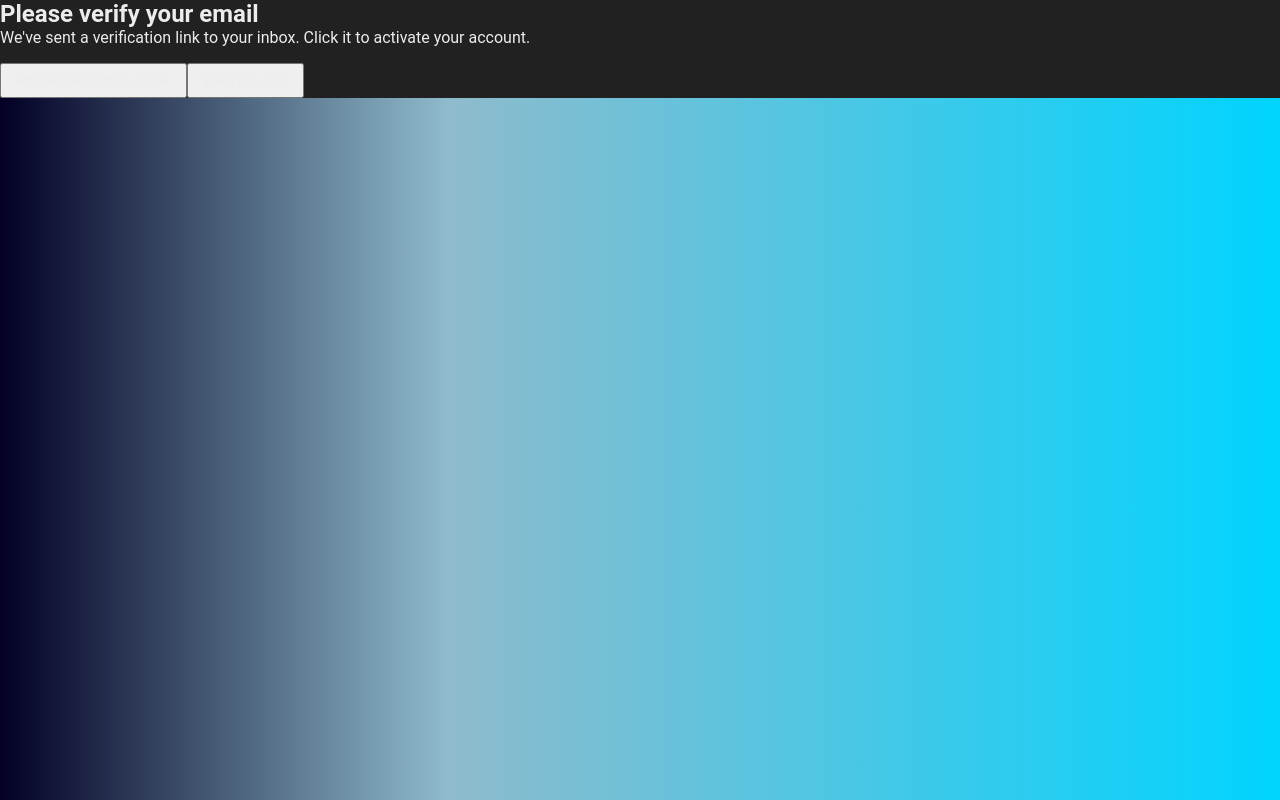
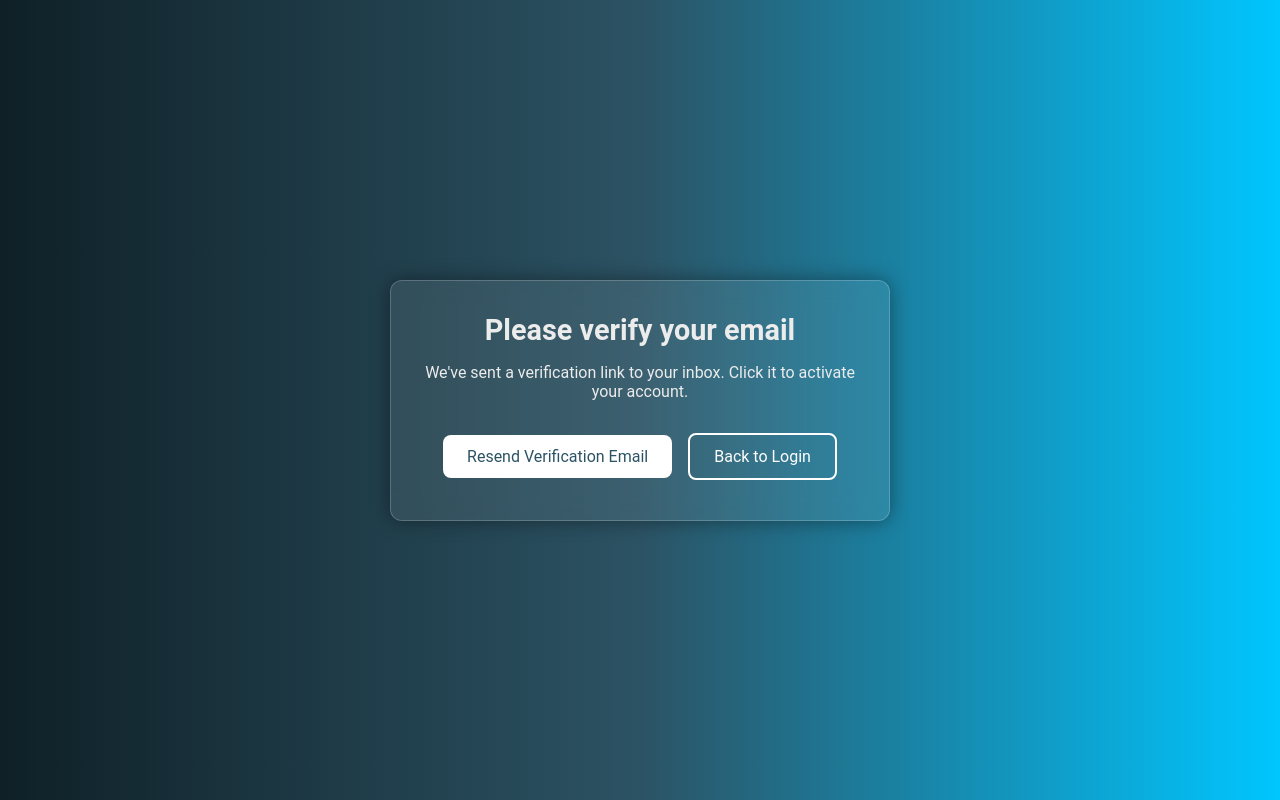
Before and after one commit to iconbrijesh/GPTalk, a React (Vite) app in the folder Frontend/: page /verify-email-pending in a window 1280 px wide. Built offline with nearby package versions, Linux system fonts and the light colour scheme; no server answers.

Commit message:
building auth flow

```diff
--- a/Frontend/src/App.jsx
+++ b/Frontend/src/App.jsx
@@ -1,20 +1,25 @@
 import { useState, useEffect } from 'react';
 import { Routes, Route, useNavigate } from 'react-router-dom';
 import { v4 as uuidv4 } from 'uuid';
+import { ToastContainer } from 'react-toastify';
+import 'react-toastify/dist/ReactToastify.css';
+
 import { MyContext } from './MyContext.jsx';
 import { Login, Signup, Home } from './pages';
 import Sidebar from './Sidebar.jsx';
 import ChatWindow from './ChatWindow.jsx';
 import Chat from './Chat.jsx';
 import VerifyEmail from './pages/VerifyEmail';
-import VerifyEmailPending from './pages/VerifyEmailPending'; // ✅ Added
+import VerifyEmailPending from './pages/VerifyEmailPending';
+import EmailVerified from './pages/EmailVerified';
+
 
 import './App.css';
 
 function App() {
   const navigate = useNavigate();
 
-  const [authToken, setAuthToken] = useState(localStorage.getItem('accessToken') || null); // ✅ Fixed key
+  const [authToken, setAuthToken] = useState(localStorage.getItem('accessToken') || null);
   const [prompt, setPrompt] = useState('');
   const [reply, setReply] = useState(null);
   const [currThreadId, setCurrThreadId] = useState(uuidv4());
@@ -27,10 +32,15 @@ function App() {
   });
 
   useEffect(() => {
+  let isMounted = true;
   const token = localStorage.getItem("accessToken");
   if (!token) return;
 
-    fetch(`${import.meta.env.VITE_API_URL}/api/auth/current-user`, {
+  // ✅ Don't run auth check on /email-verified route
+  const currentPath = window.location.pathname;
+  if (currentPath === "/email-verified") return;
+
+  fetch(`${import.meta.env.VITE_API_URL}/current-user`, {
     method: "POST",
     headers: {
       "Content-Type": "application/json",
@@ -40,19 +50,24 @@ function App() {
   })
     .then((res) => res.json())
     .then((data) => {
+      if (!isMounted) return;
       if (data?.user?.isEmailVerified) {
         console.log("Authenticated user:", data);
       } else {
         console.warn("User not verified yet");
-          navigate("/verify-email-pending"); // ✅ Redirect unverified users
+        navigate("/verify-email-pending");
       }
     })
     .catch((err) => {
       console.error("Auth check failed:", err);
-        localStorage.removeItem("accessToken"); // ✅ Clear expired token
-        navigate("/login"); // ✅ Redirect to login
+      localStorage.removeItem("accessToken");
+      navigate("/login");
     });
-  }, []);
+
+  return () => {
+    isMounted = false;
+  };
+}, [navigate]);
 
   const providerValues = {
     authToken,
@@ -76,18 +91,21 @@ function App() {
   return (
     <div className="app">
       <MyContext.Provider value={providerValues}>
+        <ToastContainer position="top-center" autoClose={3000} />
         <Routes>
           <Route path="/" element={<Home />} />
           <Route path="/login" element={<Login />} />
           <Route path="/signup" element={<Signup />} />
-          <Route path="/verify-email" element={<VerifyEmail />} />
-          <Route path="/verify-email-pending" element={<VerifyEmailPending />} /> {/* ✅ Added */}
+          <Route path="/verify-email/:token" element={<VerifyEmail />} /> {/* ✅ Use :token param */}
+          <Route path="/verify-email-pending" element={<VerifyEmailPending />} />
+          <Route path="/email-verified" element={<EmailVerified />} />
           <Route path="/chat" element={
             <div className="chat-layout">
               <Sidebar />
               <ChatWindow />
             </div>
           } />
+          <Route path="*" element={<h2>404 - Page Not Found</h2>} /> {/* ✅ Optional fallback */}
         </Routes>
       </MyContext.Provider>
     </div>
--- /dev/null
+++ b/Frontend/src/pages/EmailVerified.jsx
@@ -0,0 +1,22 @@
+import { useEffect } from "react";
+import { useNavigate } from "react-router-dom";
+import { toast } from "react-toastify";
+
+function EmailVerified() {
+  const navigate = useNavigate();
+
+  useEffect(() => {
+    toast.success("✅ Email verified successfully!");
+    localStorage.removeItem("accessToken"); // optional cleanup
+    setTimeout(() => navigate("/login"), 3000);
+  }, [navigate]);
+
+  return (
+    <div className="verify-container">
+      <h2>Email Verified</h2>
+      <p>Redirecting to login...</p>
+    </div>
+  );
+}
+
+export default EmailVerified;
--- a/Frontend/src/pages/VerifyEmail.jsx
+++ b/Frontend/src/pages/VerifyEmail.jsx
@@ -1,22 +1,22 @@
 import React, { useEffect, useState } from 'react';
-import { useSearchParams, useNavigate } from 'react-router-dom';
+import { useParams, useNavigate } from 'react-router-dom';
 import { verifyEmail, resendVerificationEmail } from '../services/authService';
 import { toast } from 'react-toastify';
 import './VerifyEmail.css'; // optional styling
 
 const VerifyEmail = () => {
-  const [searchParams] = useSearchParams();
+  const { token } = useParams(); // ✅ cleaner than useSearchParams
+  const navigate = useNavigate();
+
   const [message, setMessage] = useState('');
   const [loading, setLoading] = useState(true);
   const [resending, setResending] = useState(false);
-  const navigate = useNavigate();
-
-  const token = searchParams.get('token');
 
   useEffect(() => {
     const handleVerify = async () => {
       if (!token) {
         setMessage('❌ Verification token is missing.');
+        toast.error('Missing verification token.');
         setLoading(false);
         return;
       }
@@ -24,8 +24,9 @@ const VerifyEmail = () => {
       try {
         await verifyEmail(token);
         setMessage('✅ Email verified successfully!');
-        toast.success('Email verified!');
-        setTimeout(() => navigate('/login'), 3000);
+        toast.success('Email verified! You can now log in.');
+        localStorage.removeItem('accessToken'); // ✅ cleanup if stored during signup
+        setTimeout(() => navigate('/login'), 8080); // ✅ redirect after toast
       } catch (err) {
         const errorMsg = err.response?.data?.message || '❌ Verification failed.';
         setMessage(errorMsg);
@@ -42,9 +43,9 @@ const VerifyEmail = () => {
     setResending(true);
     try {
       await resendVerificationEmail();
-      toast.success("Verification email resent!");
+      toast.success('Verification email resent!');
     } catch (err) {
-      toast.error(err.response?.data?.message || "Failed to resend email.");
+      toast.error(err.response?.data?.message || 'Failed to resend email.');
     } finally {
       setResending(false);
     }
--- a/Frontend/src/pages/VerifyEmailPending.css
+++ b/Frontend/src/pages/VerifyEmailPending.css
@@ -1,10 +1,60 @@
+.verify-page-wrapper {
+  height: 100vh;
+  width: 100vw;
+  display: flex;
+  justify-content: center;
+  align-items: center;
+  background: linear-gradient(to right, #0f2027, #2c5364, #00c6ff); /* override global */
+}
+
 .verify-email-pending {
+  background-color: rgba(255, 255, 255, 0.08);
+  backdrop-filter: blur(12px);
+  border: 1px solid rgba(255, 255, 255, 0.2);
+  border-radius: 12px;
+  padding: 2rem;
   max-width: 500px;
-  margin: auto;
-  padding: 2rem;
+  width: 100%;
   text-align: center;
+  color: white;
+  box-shadow: 0 0 20px rgba(0, 0, 0, 0.4);
 }
-.status-message {
-  margin-top: 1rem;
-  color: #007bff;
+
+.verify-email-pending h2 {
+  font-size: 1.8rem;
+  margin-bottom: 1rem;
 }
+
+.verify-email-pending p {
+  font-size: 1rem;
+  margin-bottom: 1.5rem;
+}
+
+.verify-btn {
+  background-color: #ffffff;
+  color: #2c5364;
+  border: none;
+  padding: 0.75rem 1.5rem;
+  font-size: 1rem;
+  border-radius: 8px;
+  cursor: pointer;
+  transition: all 0.3s ease;
+  margin: 0.5rem;
+}
+
+.verify-btn:hover {
+  background-color: #00c6ff;
+  color: white;
+}
+
+.verify-btn:disabled {
+  background-color: #ccc;
+  color: #666;
+  cursor: not-allowed;
+}
+
+.verify-btn.secondary {
+  background-color: transparent;
+  border: 2px solid white;
+  color: white;
+}
--- a/Frontend/src/pages/VerifyEmailPending.jsx
+++ b/Frontend/src/pages/VerifyEmailPending.jsx
@@ -1,7 +1,8 @@
-// src/pages/VerifyEmailPending.jsx
 import { useState } from "react";
 import { useNavigate } from "react-router-dom";
 import axios from "axios";
+import { toast } from "react-toastify"; // ✅ Add toast for feedback
+import './VerifyEmailPending.css'; // ✅ Add styling
 
 function VerifyEmailPending() {
   const [loading, setLoading] = useState(false);
@@ -12,6 +13,7 @@ function VerifyEmailPending() {
     const token = localStorage.getItem("accessToken");
     if (!token) {
       setMessage("You must be logged in to resend verification.");
+      toast.error("Missing access token.");
       return;
     }
 
@@ -28,31 +30,37 @@ function VerifyEmailPending() {
         }
       );
 
-      setMessage(res.data.message || "Verification email resent successfully.");
+      const msg = res.data.message || "Verification email resent successfully.";
+      setMessage(msg);
+      toast.success(msg);
     } catch (err) {
       console.error("Resend failed:", err);
-      setMessage("Failed to resend verification email.");
+      const errorMsg = err.response?.data?.message || "Failed to resend verification email.";
+      setMessage(errorMsg);
+      toast.error(errorMsg);
     } finally {
       setLoading(false);
     }
   };
 
-  return (
+ return (
+  <div className="verify-page-wrapper">
     <div className="verify-email-pending">
       <h2>Please verify your email</h2>
       <p>We've sent a verification link to your inbox. Click it to activate your account.</p>
 
-      <button onClick={handleResend} disabled={loading}>
+      <button className="verify-btn" onClick={handleResend} disabled={loading}>
         {loading ? "Resending..." : "Resend Verification Email"}
       </button>
 
       {message && <p className="status-message">{message}</p>}
 
-      <button onClick={() => navigate("/login")} style={{ marginTop: "1rem" }}>
+      <button className="verify-btn secondary" onClick={() => navigate("/login")}>
         Back to Login
       </button>
     </div>
-  );
+  </div>
+);
 }
 
 export default VerifyEmailPending;
```
Also changed, not shown: 2 other files (tests, documents, lock files or other folders). Lines whose indentation alone changed are shown as unchanged.
